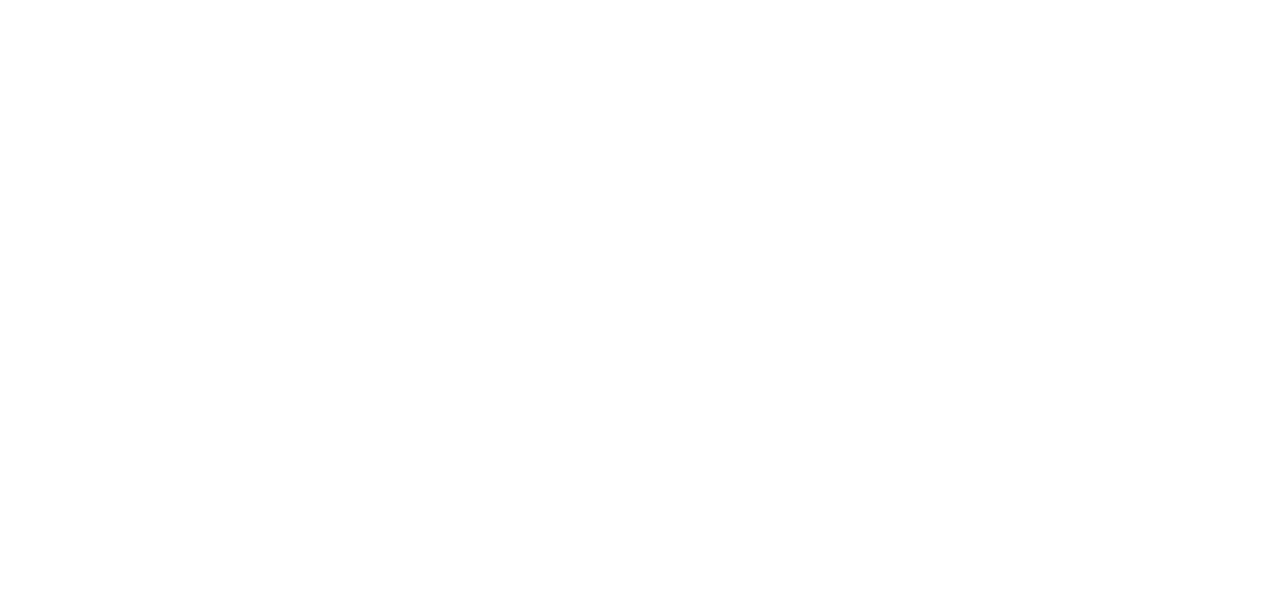
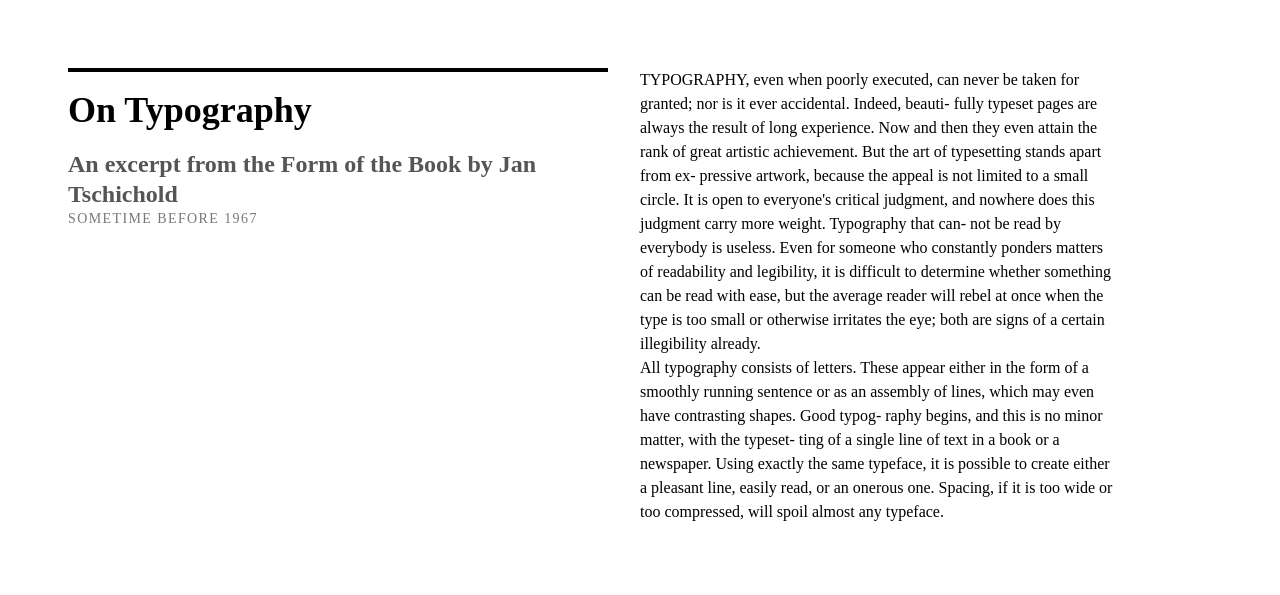
Before and after one commit to joeyklee/simple-netlify-cms, a plain HTML site: page index.html in a window 1280 px wide. Drawn offline with nearby package versions, Linux system fonts and the light colour scheme.

Commit message:
adds identity and placeholder content

```diff
--- a/index.html
+++ b/index.html
@@ -5,13 +5,21 @@
     <meta http-equiv="x-ua-compatible" content="ie=edge" />
     <meta name="viewport" content="width=device-width, initial-scale=1" />
 
-    <title></title>
+    <title>Simple Netlify CMS</title>
 
     <link rel="stylesheet" href="main.css" />
     <link rel="icon" href="images/favicon.png" />
+    <link rel="stylesheet" href="https://unpkg.com/tachyons@4.10.0/css/tachyons.min.css"/>
+    <script src="https://identity.netlify.com/v1/netlify-identity-widget.js"></script>
   </head>
 
   <body>
+    <div id="app" class="pa1">
+        <header class="header"></header>
+        <main class="main">
+
+        </main>
+    </div>
     <script src="main.js"></script>
   </body>
 </html>
--- a/main.css
+++ b/main.css
@@ -0,0 +1,5 @@
+*{
+    padding:0;
+    margin:0;
+    background-origin: border-box;
+}
--- a/main.js
+++ b/main.js
@@ -0,0 +1,60 @@
+function checkNetlifyIdentity(){
+    if (window.netlifyIdentity) {
+        window.netlifyIdentity.on("init", user => {
+          if (!user) {
+            window.netlifyIdentity.on("login", () => {
+              document.location.href = "/admin/";
+            });
+          }
+        });
+      }
+}
+
+
+window.addEventListener('DOMContentLoaded', async() => {
+    checkNetlifyIdentity();
+
+    const $main = document.querySelector('.main');
+
+    $main.innerHTML += `
+    <article class="cf ph3 ph5-ns pv5">
+  <header class="fn fl-ns w-50-ns pr4-ns">
+    <h1 class="f2 lh-title fw9 mb3 mt0 pt3 bt bw2">
+      On Typography
+    </h1>
+    <h2 class="f3 mid-gray lh-title">
+      An excerpt from the Form of the Book by Jan Tschichold
+    </h2>
+    <time class="f6 ttu tracked gray">Sometime before 1967</time>
+  </header>
+  <div class="fn fl-ns w-50-ns">
+    <p class="f5 lh-copy measure mt0-ns">
+      TYPOGRAPHY, even when poorly executed, can never be taken for granted;
+      nor is it ever accidental. Indeed, beauti- fully typeset pages are always
+      the result of long experience. Now and then they even attain the rank of
+      great artistic achievement. But the art of typesetting stands apart from
+      ex- pressive artwork, because the appeal is not limited to a small
+      circle. It is open to everyone's critical judgment, and nowhere does this
+      judgment carry more weight. Typography that can- not be read by everybody
+      is useless. Even for someone who constantly ponders matters of
+      readability and legibility, it is difficult to determine whether
+      something can be read with ease, but the average reader will rebel at
+      once when the type is too small or otherwise irritates the eye; both are
+      signs of a certain illegibility already.
+    </p>
+    <p class="f5 lh-copy measure">
+      All typography consists of letters. These appear either in the form of a
+      smoothly running sentence or as an assembly of lines, which may even have
+      contrasting shapes. Good typog- raphy begins, and this is no minor
+      matter, with the typeset- ting of a single line of text in a book or a
+      newspaper. Using exactly the same typeface, it is possible to create either
+      a pleasant line, easily read, or an onerous one. Spacing, if it is too wide
+      or too compressed, will spoil almost any typeface.
+    </p>
+  </div>
+</article>
+
+
+
+    `
+});
```
Also changed, not shown: admin/index.html (+1 -0 lines).
